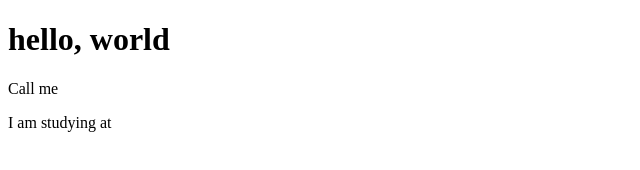
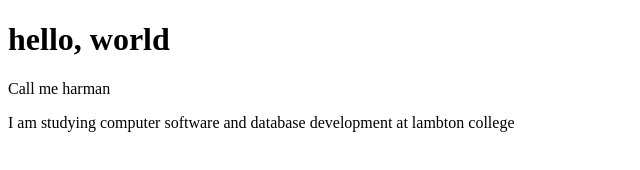
Before and after one commit to kullarharman/test2, a plain HTML site: page index.html in a window 1280 px wide. Shown: the whole page, without its empty margins (0-640 px from the left). Drawn offline with Linux system fonts and the light colour scheme.

Commit message:
Update index.html

```diff
--- a/index.html
+++ b/index.html
@@ -5,7 +5,7 @@
   </head>
   <body>
     <h1>hello, world</h1>
-    <p>Call me <name></p>
-    <p>I am studying <course> at <college></p>
+    <p>Call me harman</p>
+    <p>I am studying computer software and database development at lambton college</p>
   </body>
 </html>
```
